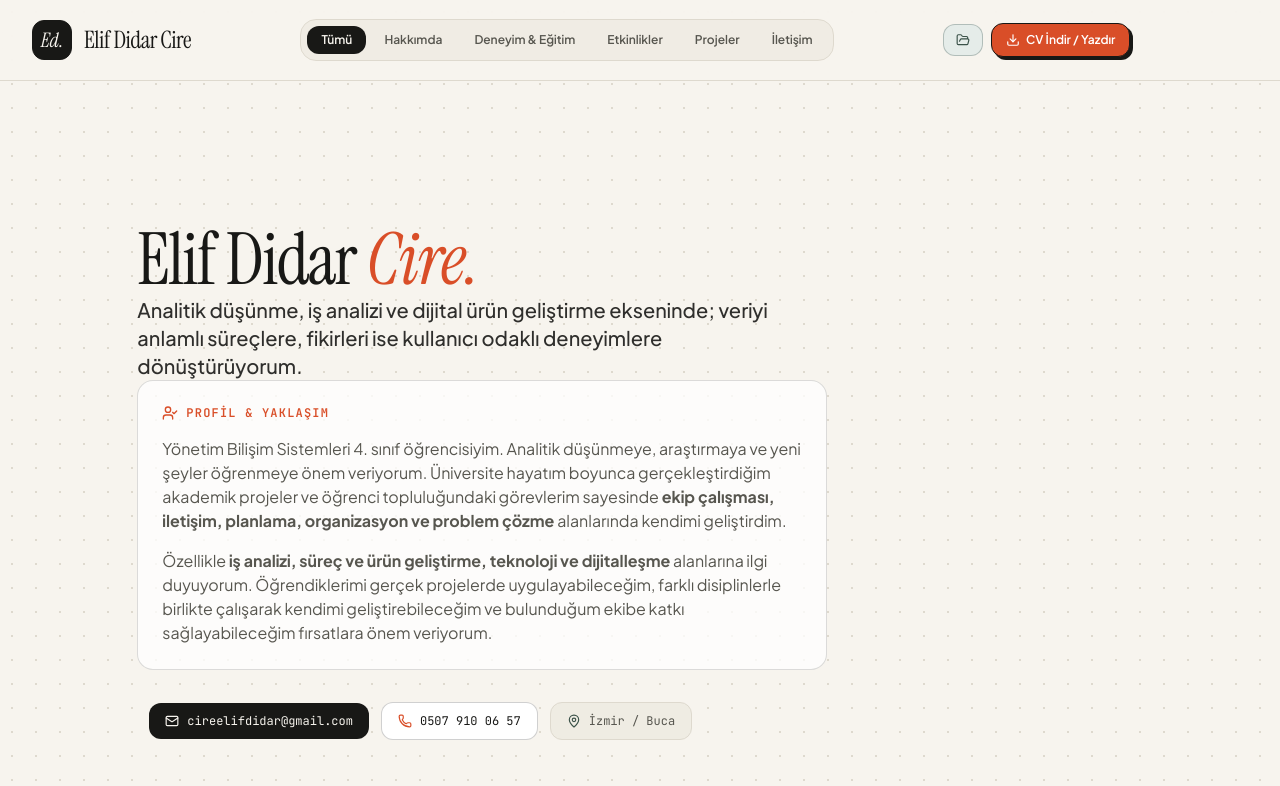
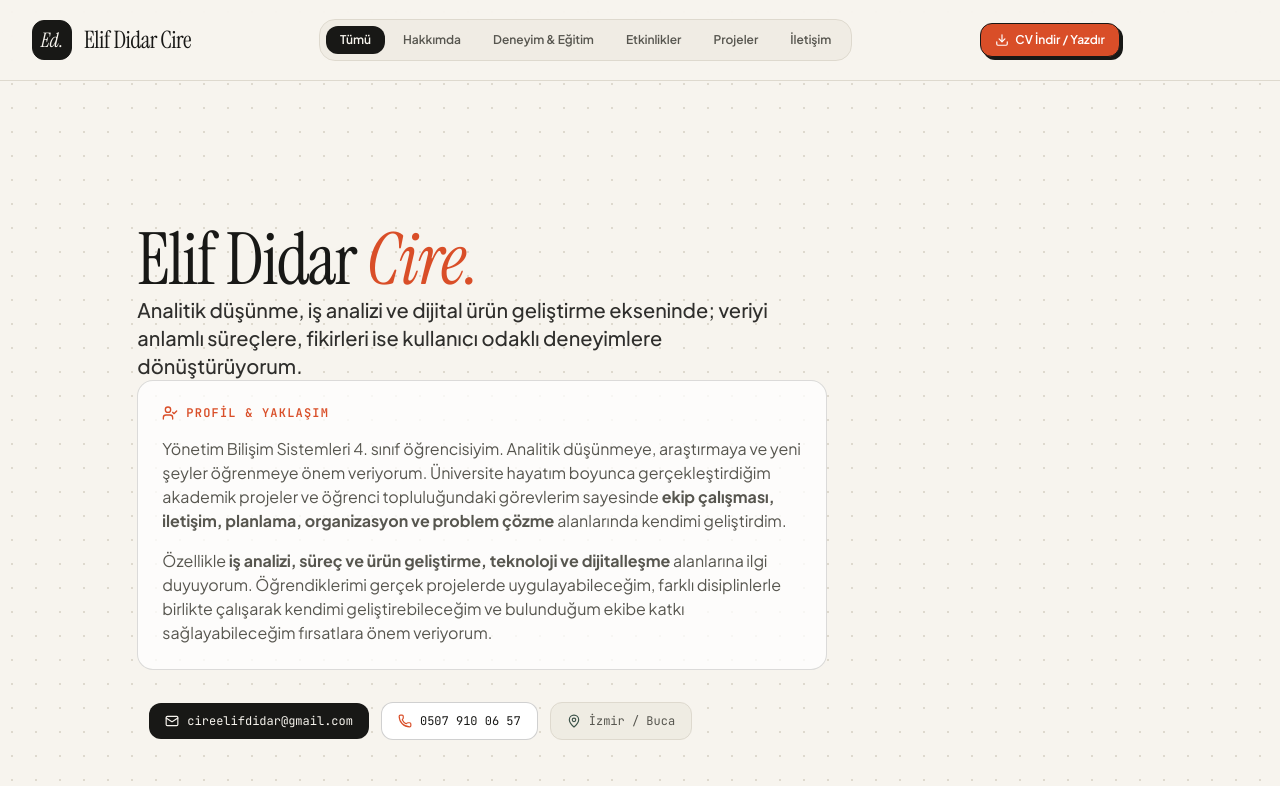
Before and after one commit to elifdidarcire/elifdidarcire.github.io, a plain HTML site: page index.html in a window 1280 px wide. Shown: the top 786 px of the page. Drawn offline with nearby package versions, Linux system fonts and the light colour scheme.

Commit message:
Update index.html

```diff
--- a/index.html
+++ b/index.html
@@ -169,14 +169,6 @@
                     </button>
                 </nav>
 
-                <!-- Sağ Aksiyon Butonları -->
-                <div class="flex items-center gap-2 shrink-0">
-                    <!-- Yerel Klasör Bağlama (hepsi/) -->
-                    <label for="folder-loader" title="ZIP'ten çıkardığınız 'hepsi' klasörünü seçerek tüm fotoğrafları ve PDF'leri canlı yükleyin" class="cursor-pointer inline-flex items-center gap-1.5 px-3 py-2 rounded-xl text-xs font-mono font-medium bg-sageLight text-sage border border-sage/30 hover:bg-sage hover:text-white transition-all">
-                        <i data-lucide="folder-open" class="w-3.5 h-3.5"></i>
-
-                    </label>
-                    <input type="file" id="folder-loader" webkitdirectory directory multiple class="hidden" onchange="handleFolderSelect(event)">
 
                     <!-- CV Yazdır / İndir -->
                     <button onclick="window.print()" class="inline-flex items-center gap-1.5 px-3.5 py-2 rounded-xl text-xs font-semibold bg-terracotta text-white border border-ink shadow-editorialSm hover:bg-terracottaDark transition-all">
```
